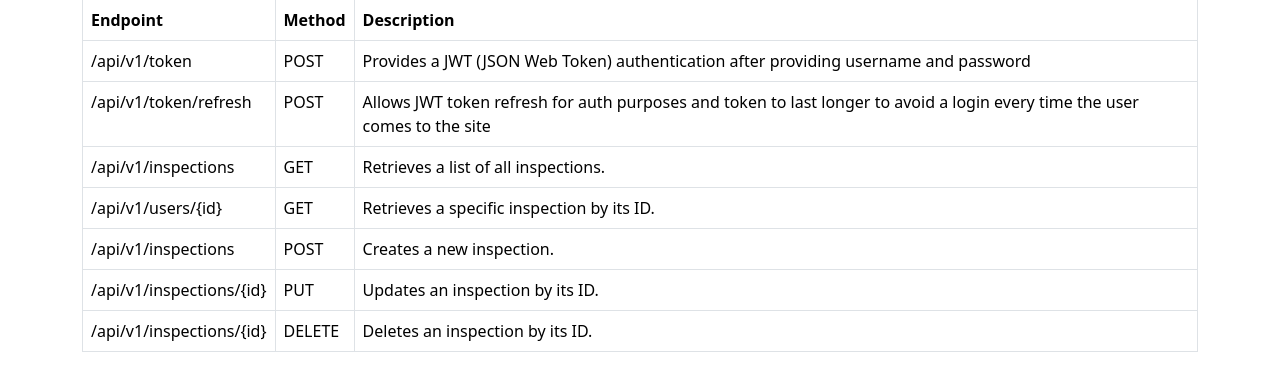
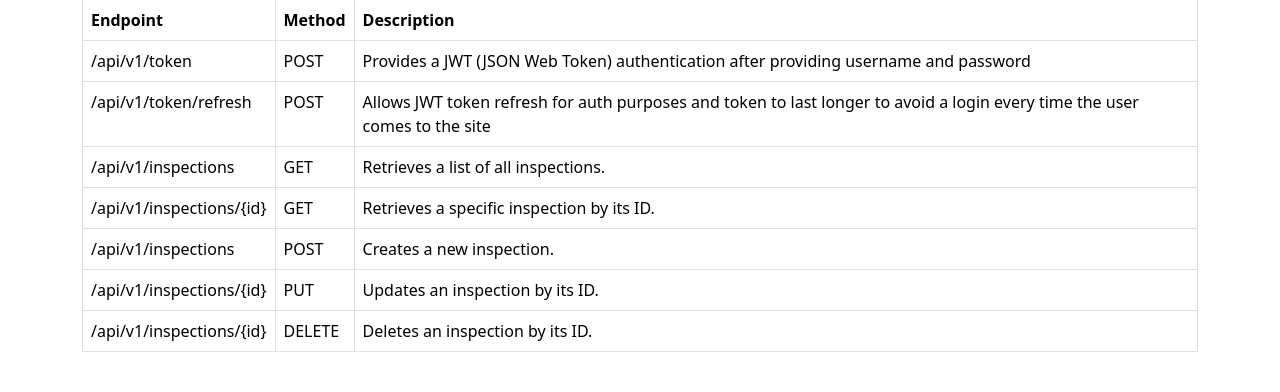
Before and after one commit to betancito/InspectionsManager, a Django app: template backend/api/templates/index.html in a window 1280 px wide. Shown: the part 360-752 px from the top of the page. Run offline with Django 4.2, Linux system fonts and the light colour scheme; the template is opened without the code that fills it, so the values that code supplies are empty.

Commit message:
fix:updatyed line in index template because of miss spelling

```diff
--- a/backend/api/templates/index.html
+++ b/backend/api/templates/index.html
@@ -57,7 +57,7 @@
               <td>Retrieves a list of all inspections.</td>
             </tr>
             <tr>
-              <td>/api/v1/users/{id}</td>
+              <td>/api/v1/inspections/{id}</td>
               <td>GET</td>
               <td>Retrieves a specific inspection by its ID.</td>
             </tr>
```
